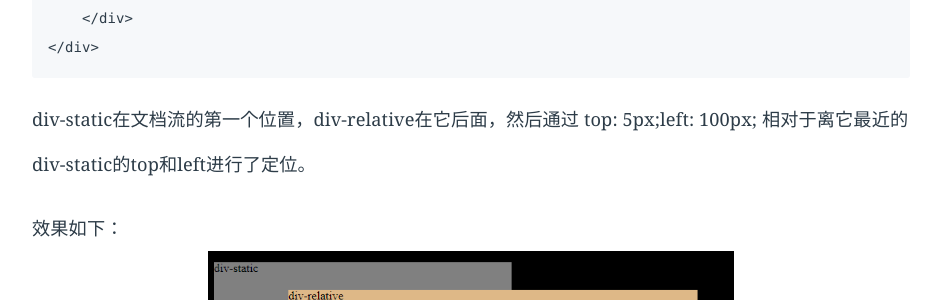
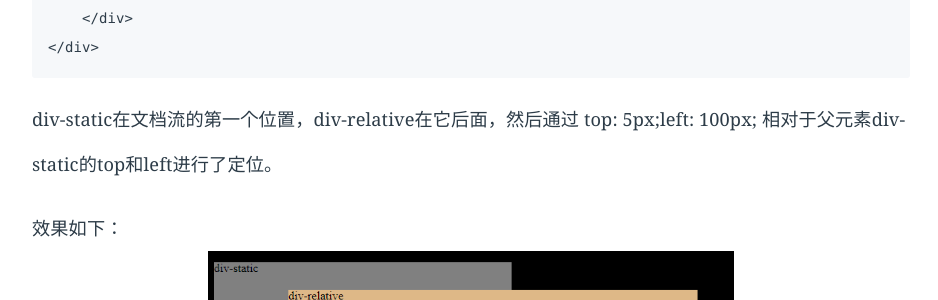
Before and after one commit to LiMeii/LiMeii.github.io, a Jekyll site: the page built from _posts/2019-01-30-css-position.md, in a window 1280 px wide and 900 px high, scrolled down 5970 px. Shown: the part 153-453 px from the top of the window, without its empty margins (177-1115 px from the left). Built offline with Jekyll 4.4.1, drawn with Linux system fonts in a browser that asks for light colours; some of the changed text lies outside the part shown.

Commit message:
update css position post

````diff
--- a/_posts/2019-01-30-css-position.md
+++ b/_posts/2019-01-30-css-position.md
@@ -181,7 +181,7 @@ div-static在文档流的第一个位置，div-relative在它后面，然后通
 </div>
 ```
 
-div-static在文档流的第一个位置，div-relative在它后面，然后通过 top: 5px;left: 100px; 相对于离它最近的div-static的top和left进行了定位。
+div-static在文档流的第一个位置，div-relative在它后面，然后通过 top: 5px;left: 100px; 相对于父元素div-static的top和left进行了定位。
 
 
 效果如下：
````
Also changed, not shown: other parts of _posts/2019-01-30-css-position.md (+2 -2 lines).
